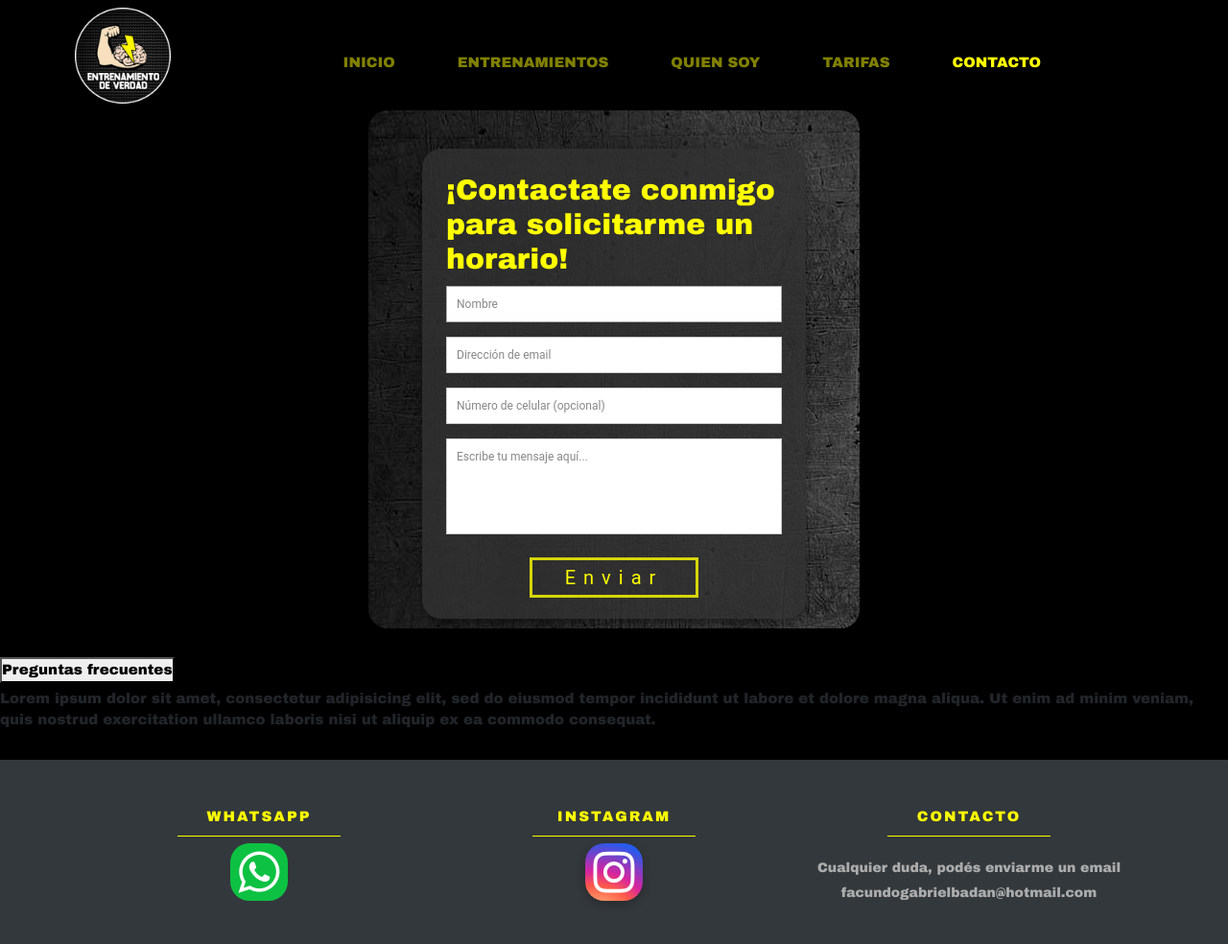
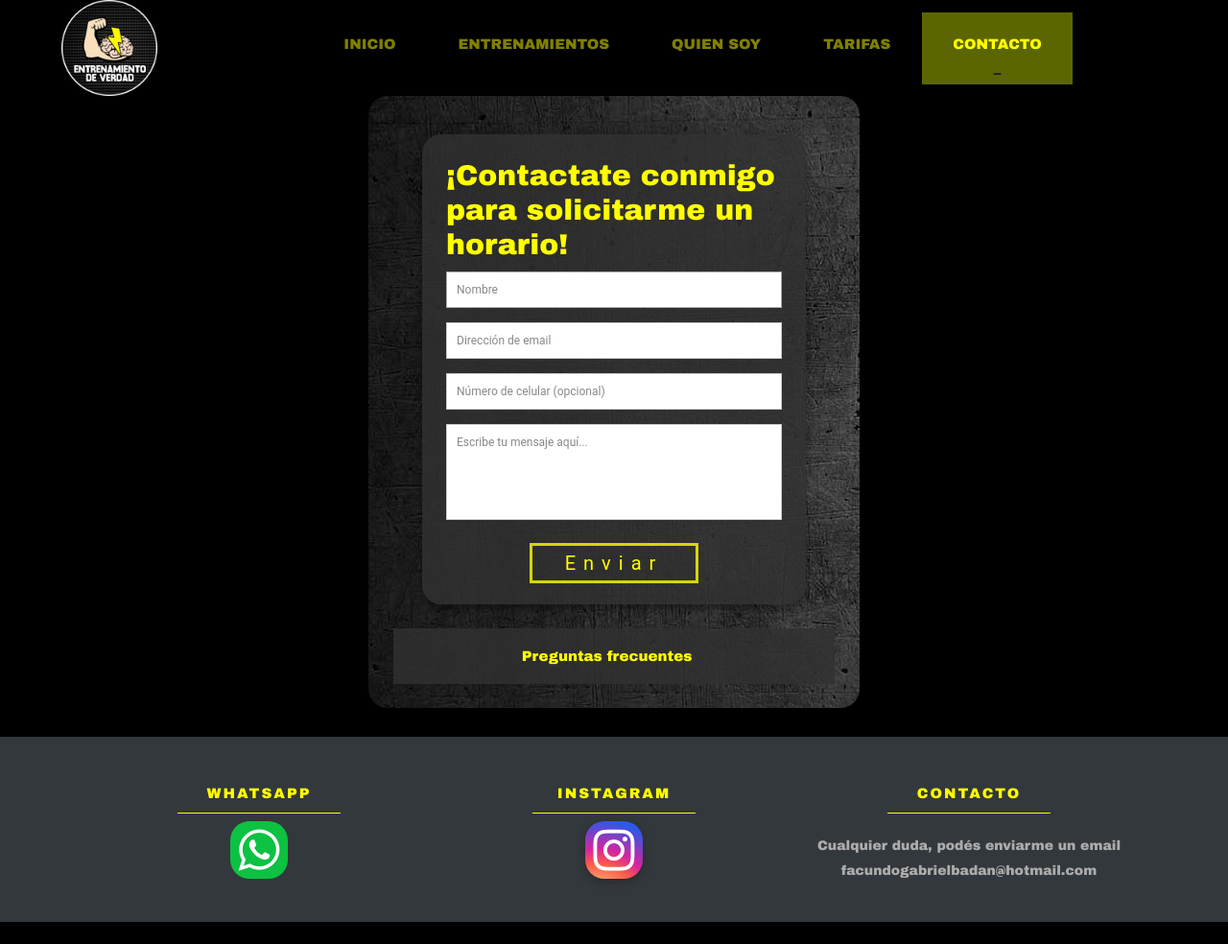
Before and after one commit to federicobadan/proyectofinal-html, a website: page views/contacto.html in a window 1280 px wide. Shown: the whole page at 96% size. After the commit the page ends 961 px from the top, so only its background shows below. Drawn offline with nearby package versions, Linux system fonts and the light colour scheme; a web font is replaced by a local one.

Commit message:
modifiqué FAQ y header

```diff
--- a/assets/scss/_header.scss
+++ b/assets/scss/_header.scss
@@ -15,7 +15,9 @@
     top: 0;
     z-index: 1020;
   }
-
+  .navbar{
+    padding:0;
+  }
   nav{
     text-align:center;
   }
@@ -45,16 +47,12 @@
 
 @media only screen and (min-width: 992px) {
 
-  nav{
-    padding: .5rem 1rem;
-  }
-
   .barra__item--margintop {
-    margin: 15px 0 0 0;
+    margin: 15px 25px 0 25px;
   }
 
   .barra__item--margin{
-    margin: 15px 0 0 50px;
+    margin: 15px 25px 0 25px;
 }
 
 
--- a/assets/scss/styles.scss
+++ b/assets/scss/styles.scss
@@ -101,7 +101,6 @@ iframe {
   background-image: url(../../img/L0x6r2.jpg);
   border-radius: 20px;
   width: 80%;
-  height: 540px;
   margin-bottom: 30px;
 }
 .containerContacto {
@@ -235,25 +234,29 @@ fieldset {
 
 
 .accordion {
-  background-color: #eee;
-  color: #444;
+  background-color: rgba(49, 49, 49, 0.8);
   cursor: pointer;
   padding: 18px;
-  width: 100%;
+  width: 90%;
   border: none;
   text-align: left;
   outline: none;
   font-size: 15px;
   transition: 0.4s;
+  margin: 10px 0 0 5%;
+  text-align: center;
 }
 
-.active, .accordion:hover {
-  background-color: #ccc;
+.active {
+  background-color: rgba(229, 255, 0, 0.4);
+}
+.active:hover, .accordion:hover {
+  background-color: rgba(229, 255, 0, 0.5);
 }
 
 .accordion:after {
   content: '\002B';
-  color: #777;
+  color: rgba(49, 49, 49, 0.8);
   font-weight: bold;
   float: right;
   margin-left: 5px;
@@ -265,8 +268,10 @@ fieldset {
 
 .panel {
   padding: 0 18px;
-  background-color: white;
+  background-color: rgba(49, 49, 49, 0.8);
   max-height: 0;
+  width: 90%;
+  margin: 0 0 0 5%;
   overflow: hidden;
   transition: max-height 0.2s ease-out;
 }
@@ -360,49 +365,6 @@ p {
   outline-offset: 15px;
   text-shadow: 1px 1px 2px #427388;
 }
-
-/**
-.btn {
-  box-sizing: border-box;
-  -webkit-appearance: none;
-     -moz-appearance: none;
-          appearance: none;
-  background-color: transparent;
-  border: 2px solid yellow;
-  border-radius: 0.6em;
-  cursor: pointer;
-  display: -webkit-box;
-  display: -webkit-flex;
-  display: -ms-flexbox;
-  display: flex;
-  -webkit-align-self: center;
-      -ms-flex-item-align: center;
-          align-self: center;
-  font-size: 1rem;
-  font-weight: 400;
-  line-height: 1;
-  margin: 20px;
-  padding: 1.2em 2.8em;
-  text-decoration: none;
-  color: yellow;
-  text-align: center;
-  text-transform: uppercase;
-  font-family: 'Montserrat', sans-serif;
-  font-weight: 700;
-}
-.btn:hover, .btn:focus {
-  color:yellow;
-  outline: 0;
-}
-
-.first {
-  -webkit-transition: box-shadow 300ms ease-in-out, color 300ms ease-in-out;
-  transition: box-shadow 300ms ease-in-out, color 300ms ease-in-out;
-}
-.first:hover {
-  box-shadow: 0 0 40px 40px rgba(49, 49, 49, 0.8) inset;
-}
-**/
 
 #botonTarifa{
   display:flex;
--- a/views/contacto.html
+++ b/views/contacto.html
@@ -64,13 +64,18 @@
             </fieldset>
           </form>
         </div>
-      </div>
-      <div class="animate__animated animate__fadeIn">
-        <button class="accordion">Preguntas frecuentes</button>
-        <div class="panel">
+        <button class="accordion colorAmarillo">Preguntas frecuentes</button>
+        <div class="panel colorAmarillo">
           <p>Lorem ipsum dolor sit amet, consectetur adipisicing elit, sed do eiusmod tempor incididunt ut labore et dolore magna aliqua. Ut enim ad minim veniam, quis nostrud exercitation ullamco laboris nisi ut aliquip ex ea commodo consequat.</p>
+          <p>Lorem ipsum dolor sit amet, consectetur adipisicing elit, sed do eiusmod tempor incididunt ut labore et dolore magna aliqua. Ut enim ad minim veniam, quis nostrud exercitation ullamco laboris nisi ut aliquip ex ea commodo consequat.</p>
+          <p>Lorem ipsum dolor sit amet, consectetur adipisicing elit, sed do eiusmod tempor incididunt ut labore et dolore magna aliqua. Ut enim ad minim veniam, quis nostrud exercitation ullamco laboris nisi ut aliquip ex ea commodo consequat.</p>
+          <p>Lorem ipsum dolor sit amet, consectetur adipisicing elit, sed do eiusmod tempor incididunt ut labore et dolore magna aliqua. Ut enim ad minim veniam, quis nostrud exercitation ullamco laboris nisi ut aliquip ex ea commodo consequat.</p>
+          <p>Lorem ipsum dolor sit amet, consectetur adipisicing elit, sed do eiusmod tempor incididunt ut labore et dolore magna aliqua. Ut enim ad minim veniam, quis nostrud exercitation ullamco laboris nisi ut aliquip ex ea commodo consequat.</p>
+          <p>Lorem ipsum dolor sit amet, consectetur adipisicing elit, sed do eiusmod tempor incididunt ut labore et dolore magna aliqua. Ut enim ad minim veniam, quis nostrud exercitation ullamco laboris nisi ut aliquip ex ea commodo consequat.</p>
+
         </div>
       </div>
+
     </main>
     <footer class="section bg-footer">
       <div class="container">
```
Also changed, not shown: assets/css/styles.css.
